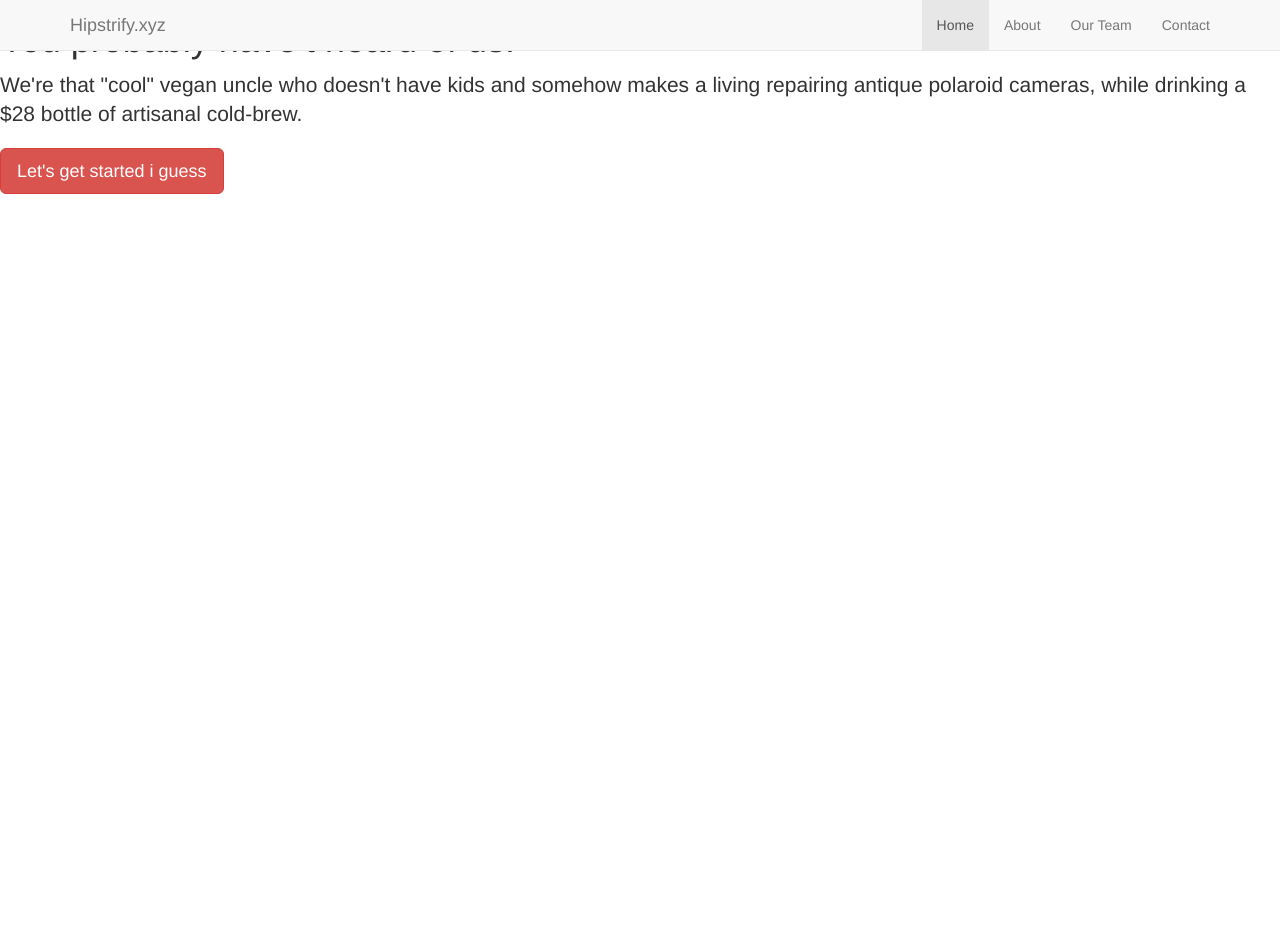
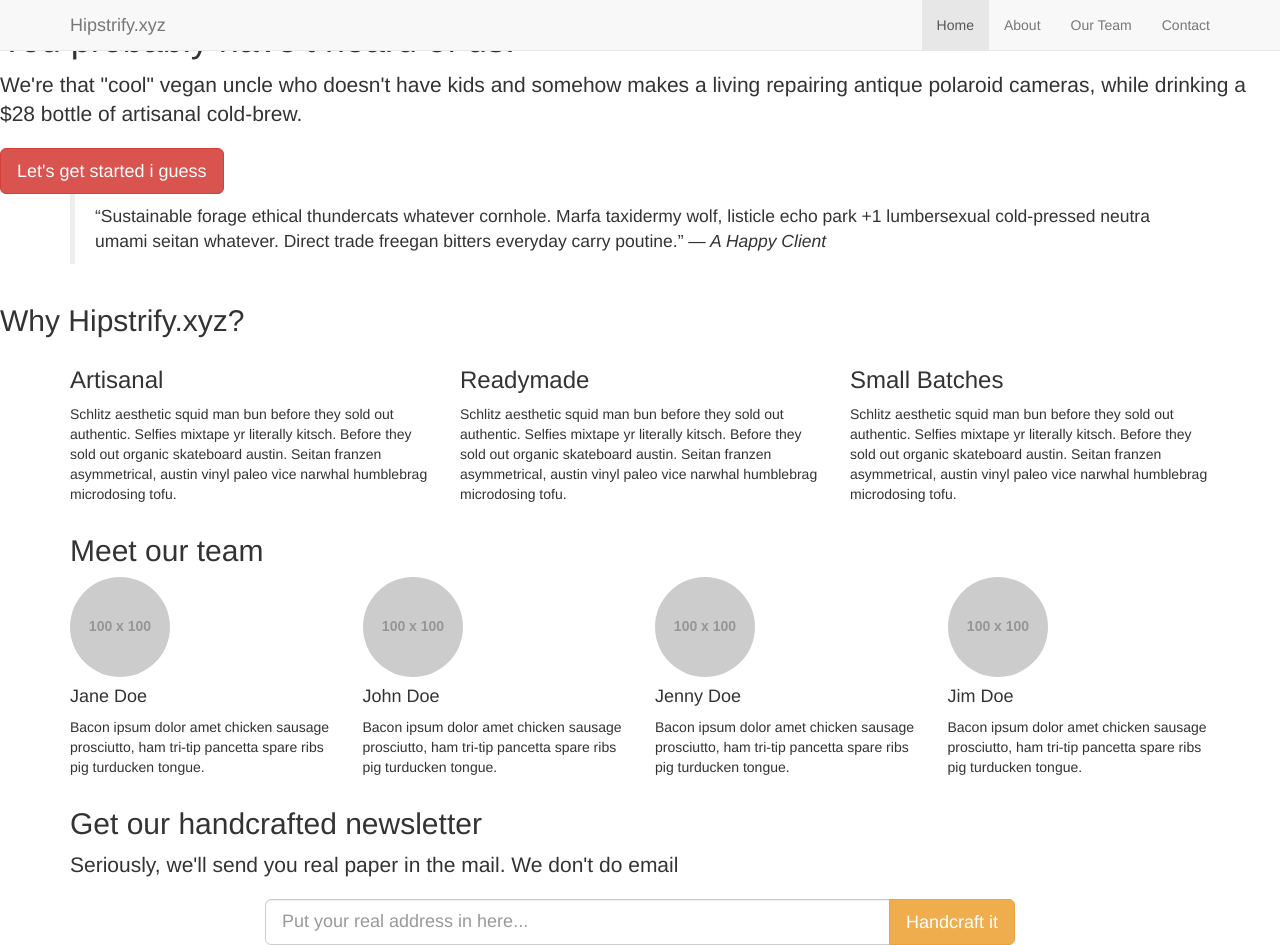
Before and after one commit to ArminasBek/Hipstrify.io, a plain HTML site: page index.html in a window 1280 px wide. Before the commit the page ends 800 px from the top, so only its background shows below. Drawn offline with nearby package versions, Linux system fonts and the light colour scheme; placeholder pictures from the web are drawn by us.

Commit message:
Finished markup
Ready for css

```diff
--- a/index.html
+++ b/index.html
@@ -35,9 +35,78 @@
         <p class="lead">We're that "cool" vegan uncle who doesn't have kids and somehow makes a living repairing antique polaroid cameras, while drinking a $28 bottle of artisanal cold-brew.</p>
         <a href="#why-us" role="button" class="btn btn-danger btn-lg">Let's get started i guess</a>
       </div> <!-- end of cover text -->
-
     </div> <!-- end of cover -->
-
+    <section class="testimonial">
+      <div class="container">
+        <blockquote>&ldquo;Sustainable forage ethical thundercats whatever cornhole. Marfa taxidermy wolf, listicle echo park +1 lumbersexual cold-pressed neutra umami seitan whatever. Direct trade freegan bitters everyday carry poutine.&rdquo;
+            <cite>&mdash; A Happy Client</cite>
+        </blockquote>
+      </div> <!-- end of container -->
+    </section>  <!-- end of testimonoial -->
+    <section id="why-us">
+      <h2>Why Hipstrify.xyz?</h2>
+      <div class="container">
+        <div class="row">
+          <div class="col-sm-4">
+            <h3>Artisanal</h3>
+            <p>Schlitz aesthetic squid man bun before they sold out authentic. Selfies mixtape yr literally kitsch. Before they sold out organic skateboard austin. Seitan franzen asymmetrical, austin vinyl paleo vice narwhal humblebrag microdosing tofu.</p>
+          </div> <!-- end of col -->
+          <div class="col-sm-4">
+            <h3>Readymade</h3>
+            <p>Schlitz aesthetic squid man bun before they sold out authentic. Selfies mixtape yr literally kitsch. Before they sold out organic skateboard austin. Seitan franzen asymmetrical, austin vinyl paleo vice narwhal humblebrag microdosing tofu.</p>
+          </div> <!-- end of col -->
+          <div class="col-sm-4">
+            <h3>Small Batches</h3>
+            <p>Schlitz aesthetic squid man bun before they sold out authentic. Selfies mixtape yr literally kitsch. Before they sold out organic skateboard austin. Seitan franzen asymmetrical, austin vinyl paleo vice narwhal humblebrag microdosing tofu.</p>
+          </div> <!-- end of col -->
+        </div> <!-- end of row -->
+      </div> <!-- end of container -->
+     </section> <!-- end of why-us -->
+    <section id ="team">
+      <div class="container">
+        <h2>Meet our team</h2>
+        <div class="row">
+          <div class="col-sm-3">
+            <img src="http://placehold.it/100x100" alt="Team member" class="img-circle">
+            <h4>Jane Doe</h4>
+            <p>Bacon ipsum dolor amet chicken sausage prosciutto, ham tri-tip pancetta spare ribs pig turducken tongue.</p>
+          </div>
+          <div class="col-sm-3">
+            <img src="http://placehold.it/100x100" alt="Team member" class="img-circle">
+            <h4>John Doe</h4>
+            <p>Bacon ipsum dolor amet chicken sausage prosciutto, ham tri-tip pancetta spare ribs pig turducken tongue.</p>
+          </div>
+          <div class="col-sm-3">
+            <img src="http://placehold.it/100x100" alt="Team member" class="img-circle">
+            <h4>Jenny Doe</h4>
+            <p>Bacon ipsum dolor amet chicken sausage prosciutto, ham tri-tip pancetta spare ribs pig turducken tongue.</p>
+          </div>
+          <div class="col-sm-3">
+            <img src="http://placehold.it/100x100" alt="Team member" class="img-circle">
+            <h4>Jim Doe</h4>
+            <p>Bacon ipsum dolor amet chicken sausage prosciutto, ham tri-tip pancetta spare ribs pig turducken tongue.</p>
+          </div>
+        </div> <!-- end of row -->
+      </div> <!-- end of container -->
+    </section> <!-- end of section team -->
+    <section id="signup">
+      <div class="container">
+        <h2>Get our handcrafted newsletter</h2>
+        <p class="lead">Seriously, we'll send you real paper in the mail. We don't do email</p>
+        <div class="row">
+          <div class="col-sm-8 col-sm-offset-2">
+            <form>
+              <div class="input-group">
+                <input type="text" class="form-control input-lg" placeholder="Put your real address in here...">
+                <span class="input-group-btn">
+                  <button class="btn btn-warning btn-lg" type="buton">Handcraft it</button>
+                </span>
+              </div>
+            </form>
+          </div>
+        </div>
+      </div> <!-- end of container -->
+    </section> <!-- end of signup -->
 
     <script src="https://ajax.googleapis.com/ajax/libs/jquery/1.11.3/jquery.min.js"></script>
     <script src="https://maxcdn.bootstrapcdn.com/bootstrap/3.3.5/js/bootstrap.min.js"></script>
```
